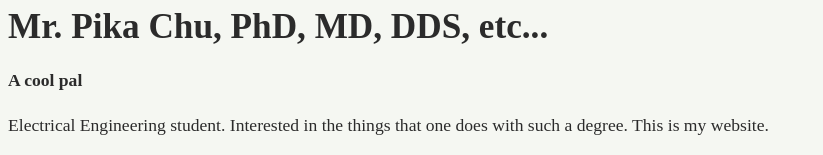
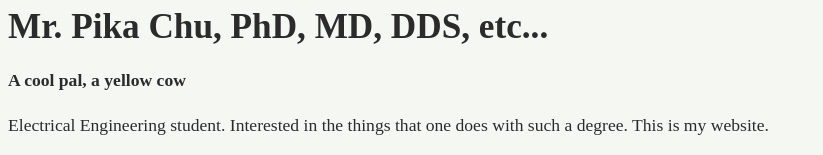
Before and after one commit to mystehund/mystehund.github.io, a plain HTML site: page index.html in a window 1280 px wide. Shown: the part 225-380 px from the top of the page, without its empty margins (0-823 px from the left). Drawn offline with Linux system fonts and the light colour scheme.

Commit message:
Update index.html

```diff
--- a/index.html
+++ b/index.html
@@ -9,7 +9,7 @@
     <div class="left">
       <img class="profile-picture" src="img/pika.png" width="200"/>
       <h1 class="name">Mr. Pika Chu, PhD, MD, DDS, etc... </h1>
-      <h4 class="subtitle">A cool pal</h4>
+      <h4 class="subtitle">A cool pal, a yellow cow</h4>
     </div>
 
     <div class="right">
```
